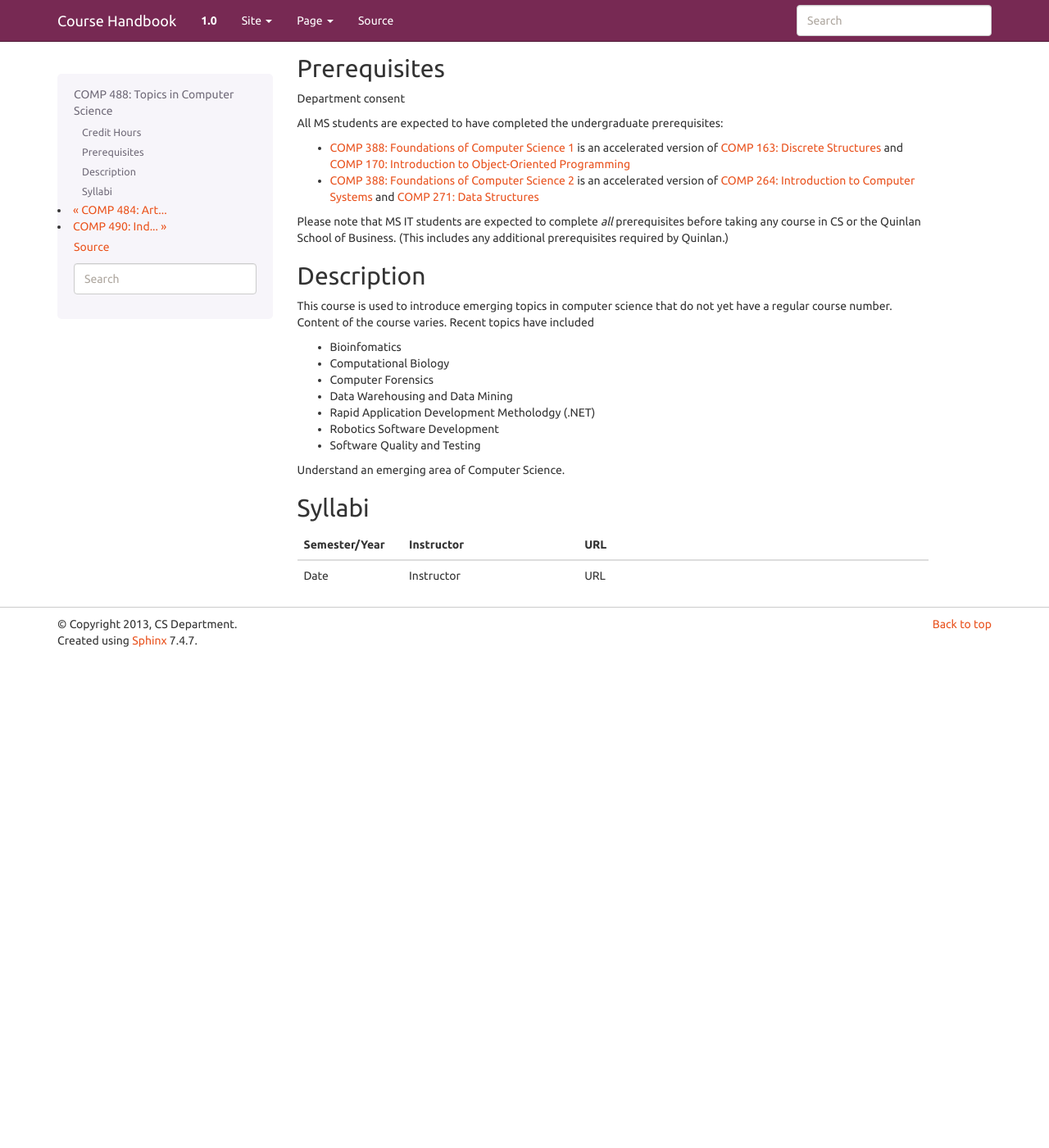
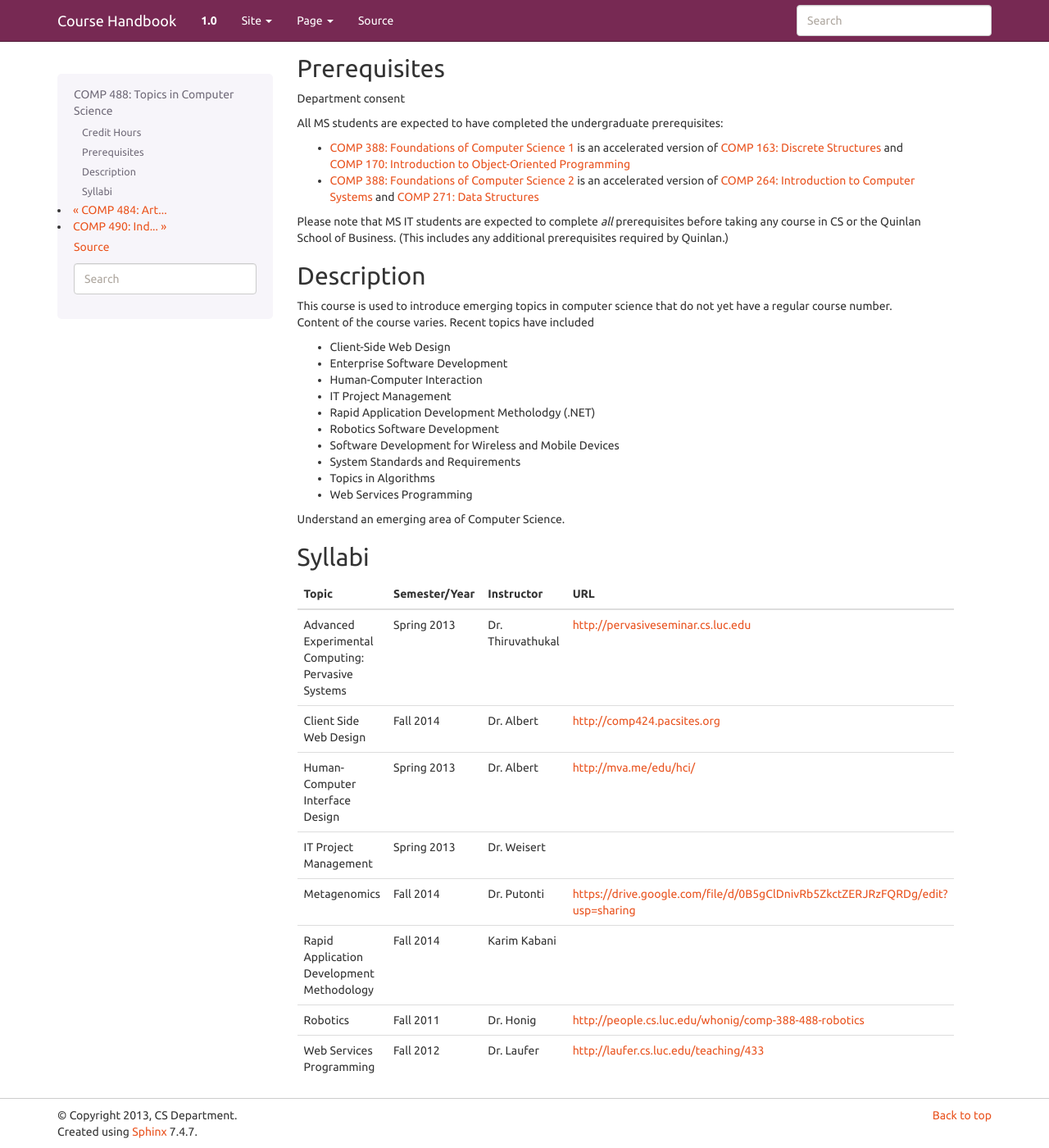
Before and after one commit to kyang5/coursedescriptions, a Sphinx documentation site: the page built from source/comp488.rst, in a window 1280 px wide and 1400 px high, scrolled down 156 px. Shown: the whole window at 82% size. Built offline with Sphinx 7.4.7, drawn with Linux system fonts in a browser that asks for light colours; before the commit the page ends 957 px from its top, so only the background shows below that.

Commit message:
made 488 consistent with 388

```diff
--- a/source/comp488.rst
+++ b/source/comp488.rst
@@ -18,13 +18,16 @@ Description
 
 This course is used to introduce emerging topics in computer science that do not yet have a regular course number. Content of the course varies. Recent topics have included
 
-- Bioinfomatics
-- Computational Biology
-- Computer Forensics
-- Data Warehousing and Data Mining
-- Rapid Application Development Metholodgy (.NET)
-- Robotics Software Development
-- Software Quality and Testing
+-  Client-Side Web Design
+-  Enterprise Software Development
+-  Human-Computer Interaction
+-  IT Project Management
+-  Rapid Application Development Metholodgy (.NET)
+-  Robotics Software Development
+-  Software Development for Wireless and Mobile Devices
+-  System Standards and Requirements
+-  Topics in Algorithms
+-  Web Services Programming
 
 Understand an emerging area of Computer Science.
 
@@ -32,7 +35,14 @@ Syllabi
 --------------------------------------
 
 .. csv-table::
-        :header: "Semester/Year", "Instructor", "URL"
-        :widths: 15, 25, 50
+   	:header: "Topic", "Semester/Year", "Instructor", "URL"
+   	:widths: 60, 15, 25, 60
 
-        "Date", "Instructor", "URL"
+	"Advanced Experimental Computing: Pervasive Systems", "Spring 2013", "Dr. Thiruvathukal", "http://pervasiveseminar.cs.luc.edu"
+	"Client Side Web Design", "Fall 2014", "Dr. Albert", "http://comp424.pacsites.org"
+	"Human-Computer Interface Design", "Spring 2013", "Dr. Albert", "http://mva.me/edu/hci/"
+	"IT Project Management", "Spring 2013", "Dr. Weisert", ""
+	"Metagenomics", "Fall 2014", "Dr. Putonti", "https://drive.google.com/file/d/0B5gClDnivRb5ZkctZERJRzFQRDg/edit?usp=sharing"
+	"Rapid Application Development Methodology", "Fall 2014", "Karim Kabani", ""
+	"Robotics", "Fall 2011", "Dr. Honig", "http://people.cs.luc.edu/whonig/comp-388-488-robotics"
+	"Web Services Programming", "Fall 2012", "Dr. Laufer", "http://laufer.cs.luc.edu/teaching/433"
```
